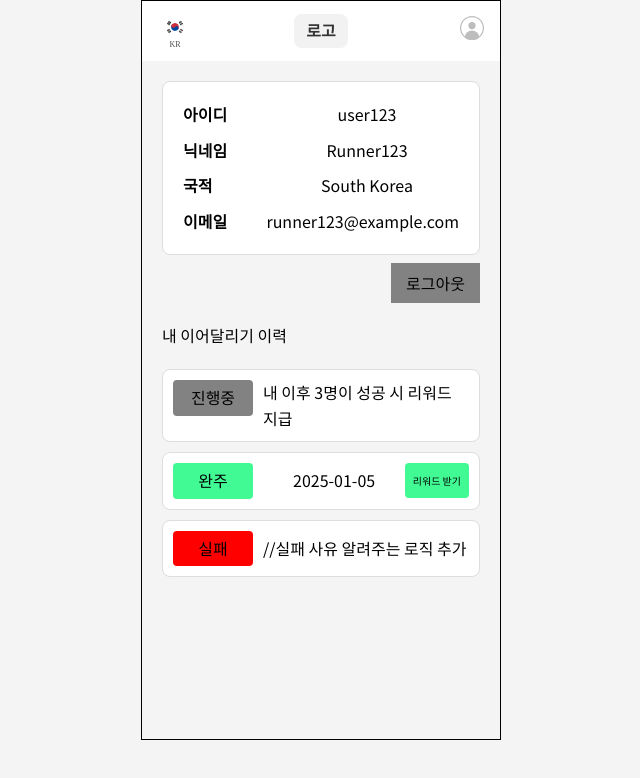
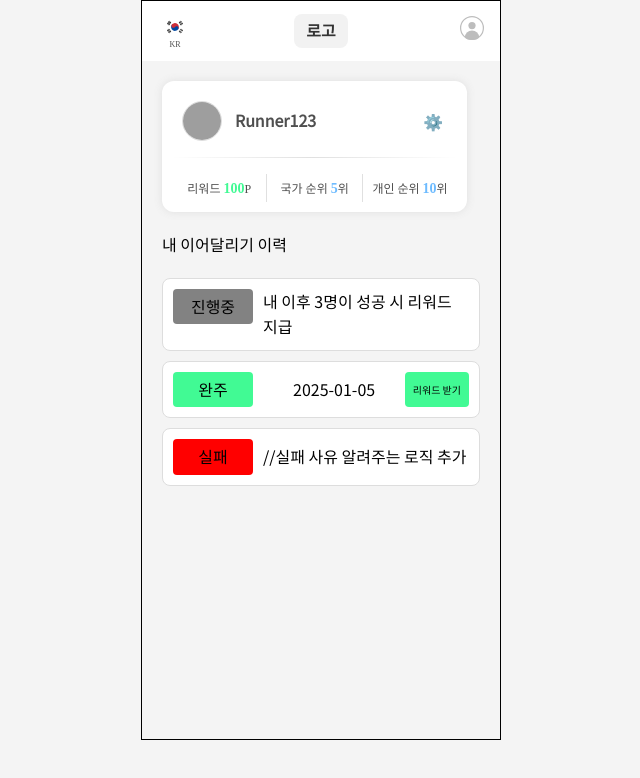
Before and after one commit to 7th-umc-hackathon/hackathon-web-client, a React (Vite) app: page /myprofile in a window 1280 px wide. Shown: the top 778 px of the page, without its empty margins (319-959 px from the left). Built offline with nearby package versions, Linux system fonts and the light colour scheme; grey boxes are pictures that could not be loaded.

Commit message:
새벽 4시 주디 백업

```diff
--- a/src/App.jsx
+++ b/src/App.jsx
@@ -7,6 +7,7 @@ import SignupPage from './pages/SignupPage';
 import MyProfilePage from './pages/MyProfilePage';
 
 import CapturePage from './pages/CapturePage';
+import InformationPage from './pages/MyInformationPage';
 function App() {
     return (
         <div className="App">
@@ -17,6 +18,7 @@ function App() {
                 <Route path="/signup" element={<SignupPage />} />
                 <Route path="/myprofile" element={<MyProfilePage />} />
                 <Route path="/capture" element={<CapturePage />} />
+                <Route path="/myinformation" element={<InformationPage />} />
             </Routes>
             {/* <Footer /> */}
         </div>
--- /dev/null
+++ b/src/components/MyProfilePage/RewardSectionMypage.jsx
@@ -0,0 +1,137 @@
+import styled from 'styled-components';
+
+const RewardSectionWithSettings = ({ name = '기니피그', points = 0, countryRank = 0, personalRank = 0, profileImage = '/default-profile.png', onClick  }) => {
+    return (
+        <Container>
+
+            <TopSection>
+                <ProfileContainer>
+                    <ProfileImage src={'../../assets/HomeIcon.svg'} alt={`${name}의 프로필`} />
+                    <UserName>{name}</UserName>
+                </ProfileContainer>
+                <SettingsButton onClick={onClick}>⚙️</SettingsButton>
+            </TopSection>
+
+            <HorizontalDivider />
+
+            <Ranks>
+                <RankContainer>
+                    <Rank>
+                        리워드 <RewardValue>{points}</RewardValue>P
+                    </Rank>
+                </RankContainer>
+                <VerticalDivider />
+                <RankContainer>
+                    <Rank>
+                        국가 순위 <RankValue>{countryRank}</RankValue>위
+                    </Rank>
+                </RankContainer>
+                <VerticalDivider />
+                <RankContainer>
+                    <Rank>
+                        개인 순위 <RankValue>{personalRank}</RankValue>위
+                    </Rank>
+                </RankContainer>
+            </Ranks>
+        </Container>
+    );
+};
+
+export default RewardSectionWithSettings;
+
+// Styled Components
+const Container = styled.div`
+    width: 96%;
+    max-width: 360px;
+    background-color: #fff;
+    border-radius: 12px;
+    padding: 10px;
+    box-shadow: 0px 0px 8px rgba(117, 117, 117, 0.15);
+    display: flex;
+    flex-direction: column;
+    gap: 16px;
+`;
+
+const TopSection = styled.div`
+  padding-top: 10px;
+  padding-left: 10px;
+    display: flex;
+    justify-content: space-between;
+    align-items: center;
+
+`;
+const ProfileContainer = styled.div`
+    display: flex;
+    align-items: center;
+    gap: 13px;
+`;
+const ProfileImage = styled.img`
+    width: 40px;
+    height: 40px;
+    border-radius: 50%;
+    object-fit: cover;
+    border: 1px solid #ddd;
+`;
+
+const UserName = styled.div`
+    font-size: 16px;
+    font-weight: bold;
+    color: #4f4f4f;
+`;
+
+const SettingsButton = styled.button`
+    padding: 0 14px;
+    border: none;
+    background-color: transparent;
+    font-size: 16px;
+    cursor: pointer;
+
+    &:hover {
+        opacity: 0.5;
+    }
+`;
+
+const HorizontalDivider = styled.div`
+    width: 100%;
+    height: 1px;
+    background: linear-gradient(90deg, rgba(224, 224, 224, 0) 0%, #e0e0e0 49.5%, rgba(224, 224, 224, 0) 100%);
+    align-self: center;
+`;
+
+const Ranks = styled.div`
+    display: flex;
+    justify-content: space-between;
+    align-items: center;
+    font-size: 1.4rem;
+    color: #4f4f4f;
+`;
+
+const RankContainer = styled.div`
+    display: flex;
+    justify-content: center;
+    align-items: center;
+    flex: 1;
+`;
+
+const Rank = styled.span`
+    font-family: 'Noto Sans KR';
+    font-size: 12px;
+    font-weight: 500;
+    line-height: normal;
+`;
+const RewardValue = styled.span`
+    font-size: 14px;
+    font-weight: 700;
+    color: var(--main-color);
+`;
+const RankValue = styled.span`
+    font-size: 14px;
+    font-weight: 700;
+    color: var(--secondary-color);
+`;
+
+const VerticalDivider = styled.div`
+    width: 1px;
+    height: 28px;
+    background: #e0e0e0;
+`;
--- a/src/pages/LoginPage.jsx
+++ b/src/pages/LoginPage.jsx
@@ -1,6 +1,8 @@
 import { useEffect, useState } from "react";
 import { useNavigate } from "react-router";
 import styled from "styled-components";
+import eyeOpenIcon from '../assets/eye-open.svg';
+import eyeCloseIcon from '../assets/eye-close.svg';
 
 const isLoggedIn = () => {
   return document.cookie.split("; ").some((cookie) => cookie.startsWith("authToken="));
@@ -8,9 +10,12 @@ const isLoggedIn = () => {
 // authToken 쿠키가 있/없유무
 
 const LoginPage = () => {
-  const [email, setEmail] = useState("");
+  const [userId, setuserId] = useState("");
   const [password, setPassword] = useState("");
+  const [showPassword, setShowPassword] = useState(false);
   const navigate = useNavigate();
+
+  const isFormValid = userId.trim() !== "" && password.trim() !== ""; // 아이디와 비밀번호가 모두 입력되었는지 확인
 
   useEffect(() => {
     if (isLoggedIn()) {
@@ -20,37 +25,52 @@ const LoginPage = () => {
 
   const handleLogin = (e) => {
     e.preventDefault();
+    if (isFormValid) {
+      console.log("로그인 성공: ", { userId, password });
       // 로그인 로직 추가
-    console.log("로그인 성공: ", { email, password });
+    }
   };
 
   const handleSignup = () => {
     navigate("/signup");
   };
 
+  const toggleShowPassword = () => {
+    setShowPassword((prev) => !prev);
+  }
+
   return (
     <Container>
       <Form onSubmit={handleLogin}>
         <Title>Run With Me</Title>
         <Input
-          type="email"
-          placeholder="이메일"
-          value={email}
-          onChange={(e) => setEmail(e.target.value)}
+          type="text"
+          placeholder="아이디"
+          value={userId}
+          onChange={(e) => setuserId(e.target.value)}
           required
         />
+        <PasswordWrapper>
           <Input
-          type="password"
+            type={showPassword ? "text" : "password"}
             placeholder="비밀번호"
             value={password}
             onChange={(e) => setPassword(e.target.value)}
             required
           />
-        <SignUp>
-          아직 계정이 없다면
-          <SignupButton onClick={handleSignup}>회원가입</SignupButton>
-        </SignUp>
-        <LoginButton type="submit">Login</LoginButton>
+          <PasswordIcon
+            src={showPassword ? eyeOpenIcon : eyeCloseIcon}
+            alt="password visibility"
+            onClick={toggleShowPassword} />
+        </ PasswordWrapper>
+        <LoginButton type="submit" disabled={!isFormValid}>
+          로그인
+        </LoginButton>
+        <EtcContainer>
+          <EtcText onClick={handleSignup}>회원가입</EtcText>
+          <EtcText>아이디 찾기</EtcText>
+          <EtcText>비밀번호 찾기</EtcText>
+        </EtcContainer>
       </Form>
     </Container>
   );
@@ -63,20 +83,20 @@ const Container = styled.div`
   display: flex;
   flex-direction: column;
   align-items: center;
-  justify-content: center;
   height: 100vh;
 `;
 
 const Form = styled.form`
   display: flex;
   flex-direction: column;
-  width: 300px;
+  width: 320px;
   padding: 20px;
 `;
 
 const Title = styled.h1`
-  margin-bottom: 30px;
-  font-size: 24px;
+margin-top: 163px;
+  margin-bottom: 60px;
+  font-size: 20px;
   font-weight: bold;
   text-align: center;
 `;
@@ -84,47 +104,64 @@ const Title = styled.h1`
 const Input = styled.input`
   margin-bottom: 15px;
   padding: 10px;
-  border: 1px solid var(--gray1-color);
-  border-radius: 4px;
-  font-size: 16px;
+  font-size: 14px;
+  background-color: transparent;
+
+  border-top: none;
+  border-left: none;
+  border-right: none;
+  border-bottom: 1px solid var(--gray4-color);
 
   &:focus {
-    border-color: var(--secondary-color);
-    outline: none;
+    border-bottom: 1px solid var(--main-color);
   }
 `;
 
 const Button = styled.button`
   border: none;
   border-radius: 4px;
-  color: var(--gray1-color);
+  color: var(--gray4-color);
+  cursor: pointer;
+`;
+
+const PasswordWrapper = styled.div`
+  position: relative;
+  display: flex;
+  align-items: center;
+`;
+const PasswordIcon = styled.img`
+  width: 15px;
+  height: 15px;
+  cursor: pointer;
+  position: absolute;
+  right: 10px;
+  transform: translateY(-50%);
+  z-index: 1;
+`;
+
+const EtcContainer = styled.div`
+  display: flex;
+  justify-content: center;
+  margin-top: 10px;
+`;
+const EtcText = styled.div`
+  padding: 0 10px;
+  font-size: 12px;
   cursor: pointer;
 
-`;
-
-const SignUp = styled.div`
-  display: flex;
-  justify-content: space-between;
-  align-items: center;
-  margin-bottom: 20px;
-  font-size: 14px;
-`;
-const SignupButton = styled(Button)`
-  padding: 5px;
-  width: 90px;
-  font-size: 14px;
-  background-color: var(--secondary-color);
   &:hover {
-    filter: brightness(0.85);
+    text-decoration: underline;
   }
 `;
 
 const LoginButton = styled(Button)`
   padding: 10px;
   font-size: 16px;
+  background-color: ${(props) => (props.disabled ? "var(--gray5-color)" : "var(--main-color)")};
+  color: #FFFFFF;
+  cursor: ${(props) => (props.disabled ? "not-allowed" : "pointer")};
 
-    background-color: var(--main-color);
   &:hover {
-    filter: brightness(0.85);
+    filter: ${(props) => (props.disabled ? "none" : "brightness(0.85)")};
   }
 `;
--- a/src/pages/MyProfilePage.jsx
+++ b/src/pages/MyProfilePage.jsx
@@ -1,22 +1,20 @@
 import { useState } from 'react';
 import styled from 'styled-components';
+import { useNavigate } from 'react-router';
+import RewardSectionWithSettings from '../components/MyProfilePage/RewardSectionMypage';
 
 const MyProfilePage = () => {
-    const rewards = 100;
-    const countryRank = 5;
-    const personalRank = 10;
-
-    const userInfo = {
-        id: 'user123',
-        nickname: 'Runner123',
-        nationality: 'South Korea',
-        email: 'runner123@example.com',
+    const navigate = useNavigate();
+    const handleNavigation = (path) => {
+        navigate(path);
     };
 
-    const handleLogout = () => {
-        alert('로그아웃 되었습니다.');
+    // 닉네임 로직 추가
+    const userInfo = {
+        nickname: 'Runner123',
     };
 
+    // 이력 출력 로직 추가가
     const [relayHistory, setRelayHistory] = useState([
         { id: 1, date: '2025-01-10', distance: '5km', team: 'Team Alpha', status: 'inProgress', remaining: 3 },
         { id: 2, date: '2025-01-05', distance: '10km', team: 'Team Beta', status: 'completed', rewardClaimed: false },
@@ -36,31 +34,13 @@ const MyProfilePage = () => {
 
     return (
         <Container>
-            {/* <RewardsSection>
-        <RewardItem>현재 내 리워드는 {rewards}점</RewardItem>
-        <RewardItem>국가 순위 {countryRank}위</RewardItem>
-        <RewardItem>개인 순위 {personalRank}위</RewardItem>
-      </RewardsSection> */}
-
-            <UserInfoSection>
-                <InfoRow>
-                    <Label>아이디</Label>
-                    <Value>{userInfo.id}</Value>
-                </InfoRow>
-                <InfoRow>
-                    <Label>닉네임</Label>
-                    <Value>{userInfo.nickname}</Value>
-                </InfoRow>
-                <InfoRow>
-                    <Label>국적</Label>
-                    <Value>{userInfo.nationality}</Value>
-                </InfoRow>
-                <InfoRow>
-                    <Label>이메일</Label>
-                    <Value>{userInfo.email}</Value>
-                </InfoRow>
-            </UserInfoSection>
-            <LogoutButton onClick={handleLogout}>로그아웃</LogoutButton>
+            <RewardSectionWithSettings
+                name={userInfo.nickname}
+                points={100}
+                countryRank={5}
+                personalRank={10}
+                onClick={() => handleNavigation('/myinformation')}
+            />
 
             <h2>내 이어달리기 이력</h2>
             <HistoryList>
@@ -100,49 +80,6 @@ const Container = styled.div`
     gap: 20px;
     padding: 20px;
     min-height: 100vh;
-`;
-
-const UserInfoSection = styled.div`
-    padding: 20px;
-    background-color: white;
-    border: 1px solid #ddd;
-    border-radius: 8px;
-    display: flex;
-    flex-direction: column;
-    gap: 10px;
-    position: relative; /* 로그아웃 버튼과 위치 조정을 위해 */
-`;
-
-const InfoRow = styled.div`
-    display: flex;
-    justify-content: space-between;
-    align-items: center;
-`;
-
-const Label = styled.span`
-    font-size: 16px;
-    font-weight: bold;
-    flex: 1;
-    text-align: left;
-`;
-
-const Value = styled.span`
-    font-size: 16px;
-    flex: 2;
-    text-align: center;
-`;
-
-const LogoutButton = styled.button`
-    margin-top: -12px;
-    align-self: flex-end;
-    padding: 8px 15px;
-    border: none;
-    background-color: var(--gray3-color);
-    cursor: pointer;
-
-    &:hover {
-        filter: brightness(0.5);
-    }
 `;
 
 const HistoryList = styled.div`
```
Also changed, not shown: src/components/MyProfilePage/HistoryItem.jsx (added, +83 -0 lines), src/assets/eye-close.svg (added), src/assets/eye-open.svg (added). Lines whose indentation alone changed are shown as unchanged.
